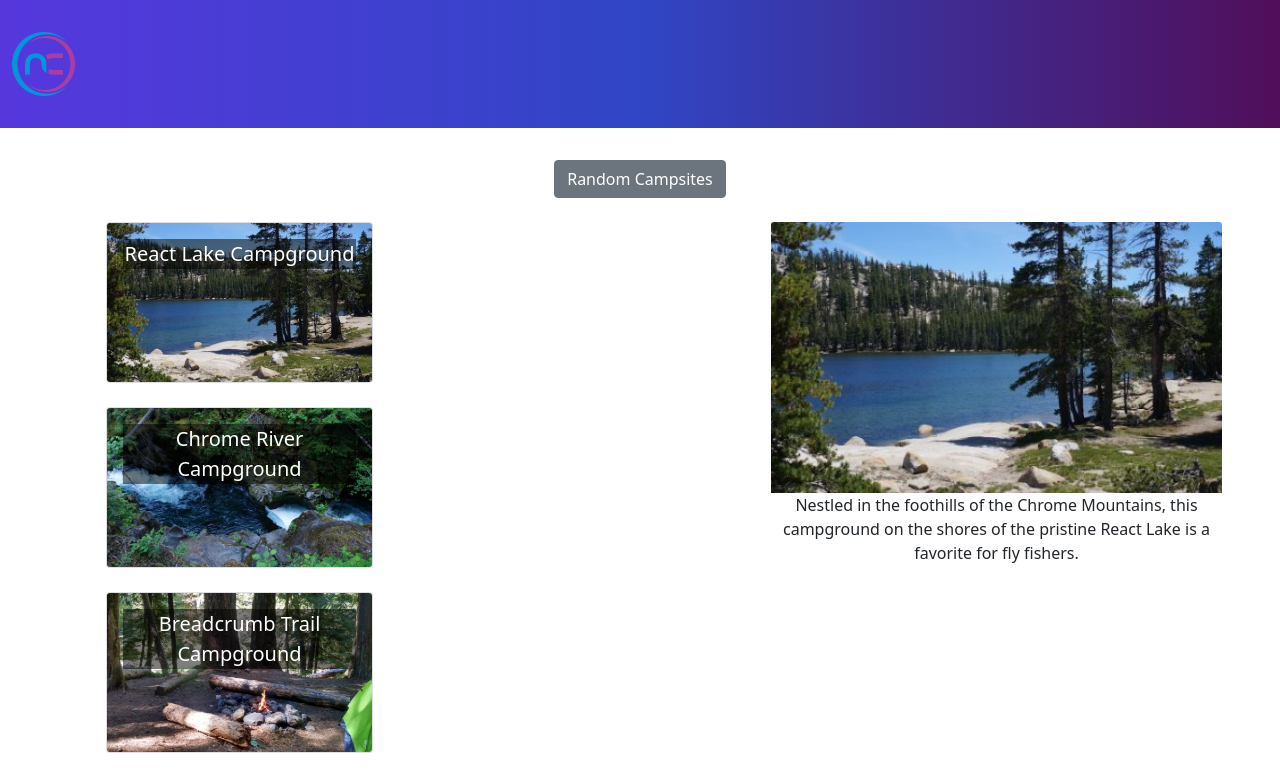
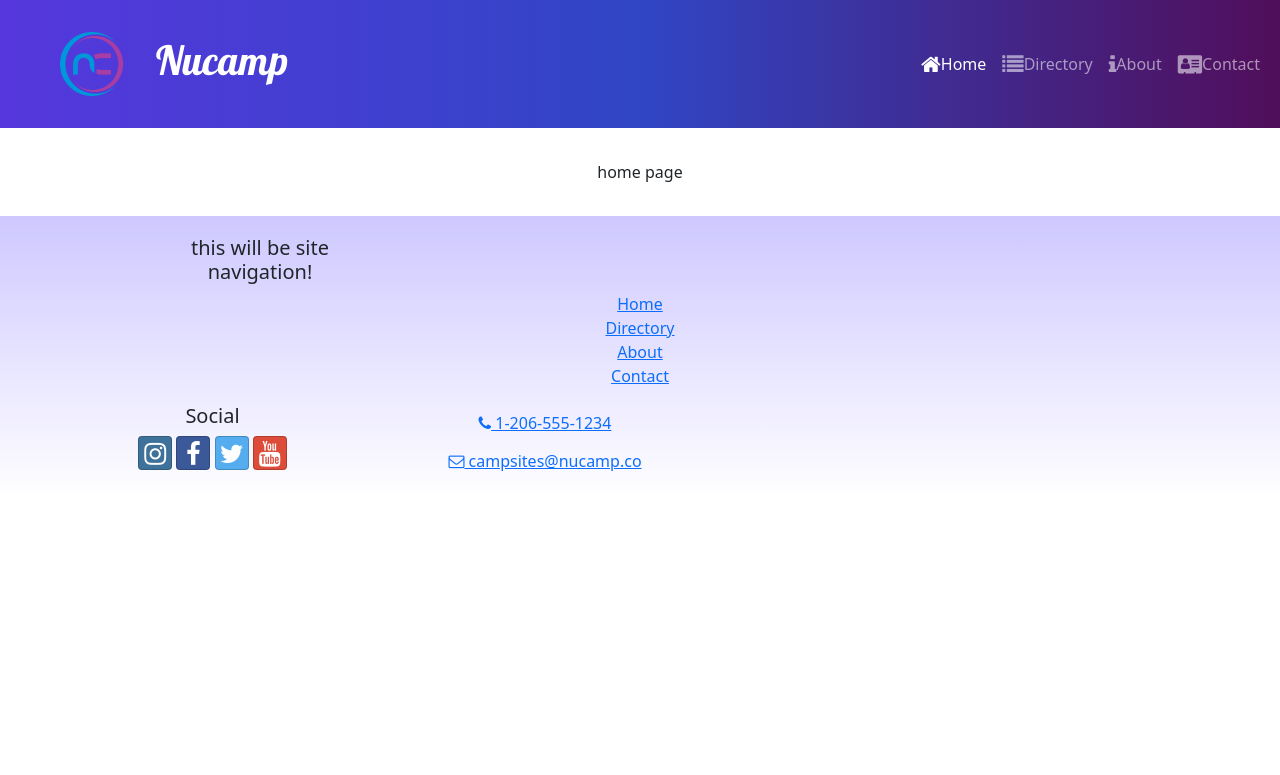
Before and after one commit to Anadil90/nucampsite, a React (Create React App) app: page / in a window 1280 px wide. Shown: the top 775 px of the page. Built offline with nearby package versions, Linux system fonts and the light colour scheme.

Commit message:
Header and footer links

```diff
--- a/src/App.js
+++ b/src/App.js
@@ -1,14 +1,21 @@
-import React from 'react';
+import { Routes, Route } from 'react-router-dom';
 import './App.css';
 import CampsitesDirectory from './pages/CampsitesDirectory';
 import Header from './components/Header';
 import Footer from './components/Footer';
+import HomePage from './pages/HomePage';
+import ContactPage from './pages/ContactPage';
+
 
 function App() {
   return (
     <div className="App">
       <Header />
-      <CampsitesDirectory />
+        <Routes>
+          <Route path='/' element={<HomePage />}/>
+          <Route path='contact' element={<ContactPage />}/>
+          <Route path='directory' element={<CampsitesDirectory />}/>
+        </Routes>
       <Footer />
     </div>
   );
--- a/src/components/CampsitesList.jsx
+++ b/src/components/CampsitesList.jsx
@@ -2,16 +2,16 @@
 import { Col, Row } from 'reactstrap';
 import CampsiteCard from './CampsiteCard';
 import { CAMPSITES } from '../app/shared/CAMPSITES';
-import { allCampsites } from './campsitesSlice';
+import { selectAllCampsites } from './campsitesSlice';
 import { campsitesAtRandom} from './campsitesSlice';
 
 const CampsitesList = () => {
-    const returnAllCampsites = allCampsites();
+    const returnAllCampsites = selectAllCampsites();
     //render the Campsitecard component in a bootstrap grid
     return (
         <Row>
             <Col className='ms-auto'>
-                {// map through the CAMPSITES array and return each cmpsite in a column
+                {// map through the CAMPSITES array and return each campsite in a column
                     CAMPSITES.map((campsite) => {
                         return (
                             <Col className='m-4' md='5' key={campsite.id}>
--- a/src/components/Footer.jsx
+++ b/src/components/Footer.jsx
@@ -1,4 +1,5 @@
 import { Container, Row, Col } from 'reactstrap';
+import { Link } from 'react-router-dom';
 
 const Footer = () => {
     return (
@@ -8,7 +9,12 @@
                     <Col xs={{ size: 4, offset: 1 }} sm='2' >
                     <h5>this will be site navigation!</h5>
                     </Col>
-
+                    <ul className='list-unstyled'>
+                        <li><Link to='/' link>Home</Link></li>
+                        <li><Link to='/directory' link>Directory</Link></li>
+                        <li><Link to='/about' link>About</Link></li>
+                        <li><Link to='/contact' link>Contact</Link></li>
+                    </ul>
                     <Col xs='6' sm='3' className='text-center'>
                     <h5>Social</h5>
                         <a
--- a/src/components/Header.jsx
+++ b/src/components/Header.jsx
@@ -1,13 +1,42 @@
-import {Navbar, NavbarBrand } from 'reactstrap';
+import { useState } from 'react';
+import { Navbar, NavbarBrand, Collapse, NavbarToggler, Nav, NavItem } from 'reactstrap';
+import { NavLink } from 'react-router-dom';
 import NucampLogo from '../app/assets/img/logo.png';
 
 const Header = () => {
+    const [menuOpen, setMenuOpen] = useState(false);
     return (
         <Navbar dark color='primary' sticky='top' expand='md'>
-            <NavbarBrand href='/'>
-                <img src={NucampLogo} alt='nucamp logo' />
+            <NavbarBrand href='/' className='ms-5'>
+                <img src={NucampLogo} alt='nucamp logo' className='float-start'/>
+                <h1 className='mt-1'>Nucamp</h1>
             </NavbarBrand>
 
+            <NavbarToggler onClick={() => {setMenuOpen(!menuOpen)}}/>
+                <Collapse isOpen={menuOpen} navbar>
+                    <Nav className='ms-auto' navbar>
+                        <NavItem>
+                            <NavLink className='nav-link' to='/'>
+                                <i className='fa fa-home fa-lg'/>Home
+                            </NavLink>
+                        </NavItem>
+                        <NavItem>
+                            <NavLink className='nav-link' to='/directory'>
+                                <i className='fa fa-list fa-lg'/>Directory
+                            </NavLink>
+                        </NavItem>
+                        <NavItem>
+                            <NavLink className='nav-link' to='/about'>
+                                <i className='fa fa-info fa-lg'/>About
+                            </NavLink>
+                        </NavItem>
+                        <NavItem>
+                            <NavLink className='nav-link' to='/contact'>
+                                <i className='fa fa-address-card fa-lg'/>Contact
+                            </NavLink>
+                        </NavItem>
+                    </Nav>
+                </Collapse>
         </Navbar>
     )
 }
--- a/src/components/campsitesSlice.js
+++ b/src/components/campsitesSlice.js
@@ -1,6 +1,6 @@
 import { CAMPSITES } from '../app/shared/CAMPSITES';
 
-export const allCampsites = () => {
+export const selectAllCampsites = () => {
     return CAMPSITES;
 }
 
@@ -8,3 +8,7 @@
     let randomIndex = Math.floor(Math.random() * CAMPSITES.length);
     return CAMPSITES[randomIndex];
 }
+
+export const selectCampsiteById = (id) => {
+    return CAMPSITES.find((campsite) => campsite.id === id);
+}
--- a/src/index.js
+++ b/src/index.js
@@ -2,6 +2,7 @@
 import { createRoot } from 'react-dom/client';
 import { Provider } from 'react-redux';
 import { store } from './app/store';
+import { BrowserRouter } from 'react-router-dom';
 import App from './App';
 import './index.css';
 import 'bootstrap/dist/css/bootstrap.min.css';
@@ -16,7 +17,9 @@
 root.render(
   <React.StrictMode>
     <Provider store={store}>
-      <App />
+      <BrowserRouter>
+        <App />
+      </BrowserRouter>
     </Provider>
   </React.StrictMode>
 );
--- /dev/null
+++ b/src/pages/CampsitesDirectory.js
@@ -0,0 +1,25 @@
+import { useState } from 'react';
+import { Container, Row, Col } from 'reactstrap';
+import CampsitesDetail from '../features/campsites/CampsiteDetail';
+import CampsitesList from '../components/CampsitesList';
+import {selectCampsiteById } from '../components/campsitesSlice';
+
+
+const CampsitesDirectoryPage = () => {
+    const [campsiteId, setCampsiteId] = useState(0)//set intial state to the id of the first item in campsites array
+    return (
+        <Container>
+
+            <Row>
+                <Col sm="5" md="7">
+                    <CampsitesList />
+                </Col>
+                <Col sm="7" md="5">
+                    <CampsitesDetail campsite={campsiteId} />
+                </Col>
+            </Row>
+        </Container>
+    )
+}
+
+export default CampsitesDirectoryPage;
--- a/src/pages/CampsitesDirectory.jsx
+++ /dev/null
@@ -1,30 +0,0 @@
-import { Container, Row, Col, Button } from 'reactstrap';
-import CampsitesDetail from '../features/campsites/CampsiteDetail';
-import CampsitesList from '../components/CampsitesList';
-import { campsitesAtRandom } from '../components/campsitesSlice';
-
-const CampsitesDirectoryPage = () => {
-    let selectedCampsite = campsitesAtRandom();
-
-    const toggleCampsite = () => {
-        selectedCampsite = campsitesAtRandom()
-        console.log(selectedCampsite)
-    }
-
-    return (
-        <Container>
-            <Button onClick = {() => {toggleCampsite()}}>
-            Random Campsites</Button>
-            <Row>
-                <Col sm="5" md="7">
-                    <CampsitesList />
-                </Col>
-                <Col sm="7" md="5">
-                    <CampsitesDetail campsite={selectedCampsite} />
-                </Col>
-            </Row>
-        </Container>
-    )
-}
-
-export default CampsitesDirectoryPage;
--- /dev/null
+++ b/src/pages/ContactPage.js
@@ -0,0 +1,9 @@
+const ContactPage = () => {
+    return (
+        <div>
+            contact page
+        </div>
+    )
+}
+
+export default ContactPage;
--- /dev/null
+++ b/src/pages/HomePage.js
@@ -0,0 +1,9 @@
+const HomePage = () => {
+    return (
+        <div>
+            home page
+        </div>
+    )
+}
+
+export default HomePage;
```
Also changed, not shown: src/pages/AboutPage.js (added, +74 -0 lines), src/components/SubHeader.jsx (added).
